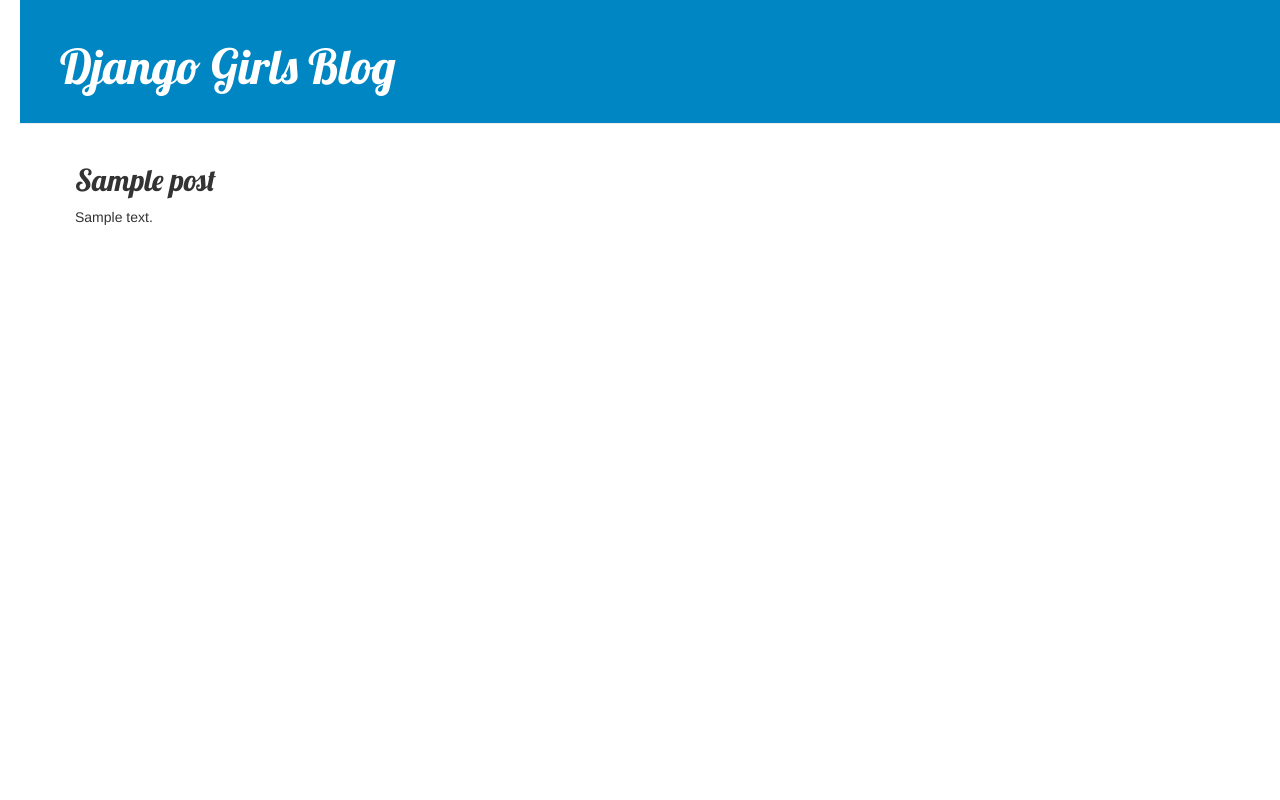
After one commit to tonyintro/my-first-blog, a Django app: page /post/1/ in a window 1280 px wide. The commit adds this page. Run offline with Django 3.2, Linux system fonts and the light colour scheme; tables that the repository leaves empty hold one stand-in row (values such as "Sample post"); some libraries are stand-ins or nearby versions.

Commit message:
Agregadas vistas y plantilla para el detalle del post del blog así como también CSS para el sitio.

```diff
--- a/mysite/blog/static/css/blog.css
+++ b/mysite/blog/static/css/blog.css
@@ -1,5 +1,5 @@
 h1 a, h2 a {
-    color: #FCA205;
+    color: #ffffff;
     font-family: 'Lobster';
 }
 body {
@@ -7,7 +7,7 @@
 }
 
 .page-header {
-    background-color: #C25100;
+    background-color: #0087C3;
     margin-top: 0;
     padding: 20px 20px 20px 40px;
 }
--- /dev/null
+++ b/mysite/blog/templates/blog/base.html
@@ -0,0 +1,24 @@
+{% load static %}
+<html>
+    <head>
+        <title>Django tony's blog</title>
+        <link href="//fonts.googleapis.com/css?family=Lobster&subset=latin,latin-ext" rel="stylesheet" type="text/css">
+        <link rel="stylesheet" href="//maxcdn.bootstrapcdn.com/bootstrap/3.2.0/css/bootstrap.min.css">
+        <link rel="stylesheet" href="//maxcdn.bootstrapcdn.com/bootstrap/3.2.0/css/bootstrap-theme.min.css">
+        <link rel="stylesheet" href="{% static 'css/blog.css' %}">
+    </head>
+    <body>
+        <div class="page-header">
+        <h1><a href="/">Django Girls Blog</a></h1>
+    </div>
+    <div class="content container">
+        <div class="row">
+            <div class="col-md-8">
+            {% block content %}
+            {% endblock %}
+            </div>
+        </div>
+    </div>
+
+    </body>
+</html>
--- /dev/null
+++ b/mysite/blog/templates/blog/post_detail.html
@@ -0,0 +1,13 @@
+{% extends 'blog/base.html' %}
+
+{% block content %}
+    <div class="post">
+        {% if post.published_date %}
+            <div class="date">
+                {{ post.published_date }}
+            </div>
+        {% endif %}
+        <h2>{{ post.title }}</h2>
+        <p>{{ post.text|linebreaksbr }}</p>
+    </div>
+{% endblock %}
--- a/mysite/blog/urls.py
+++ b/mysite/blog/urls.py
@@ -3,4 +3,5 @@
 
 urlpatterns = [
     path('',views.post_list, name='post_list'),
+    path('post/<int:pk>/', views.post_detail, name='post_detail'),
 ]
--- a/mysite/blog/views.py
+++ b/mysite/blog/views.py
@@ -1,8 +1,13 @@
-from django.shortcuts import render
+from django.shortcuts import render, get_object_or_404
 from django.utils import timezone
 from .models import Post
+
 
 # Create your views here.
 def post_list(request):
     posts = Post.objects.filter(publish_date__lte=timezone.now()).order_by('publish_date')
     return render(request, 'blog/post_list.html',{'posts': posts})
+
+def post_detail(request, pk):
+    post = get_object_or_404(Post, pk=pk)
+    return render(request, 'blog/post_detail.html', {'post': post})
```
Also changed, not shown: mysite/blog/templates/blog/post_list.html (+5 -23 lines).
